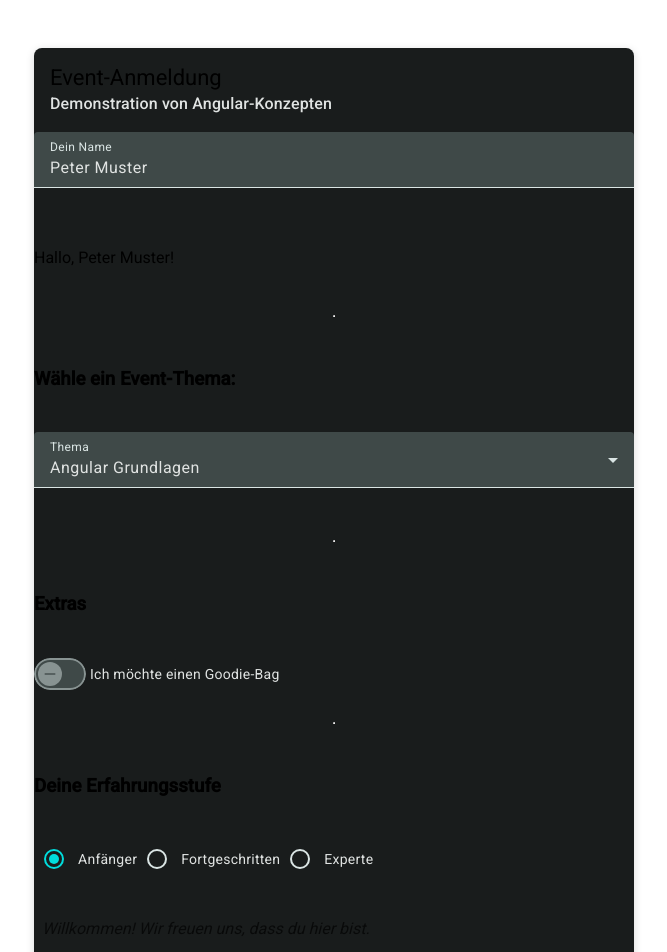
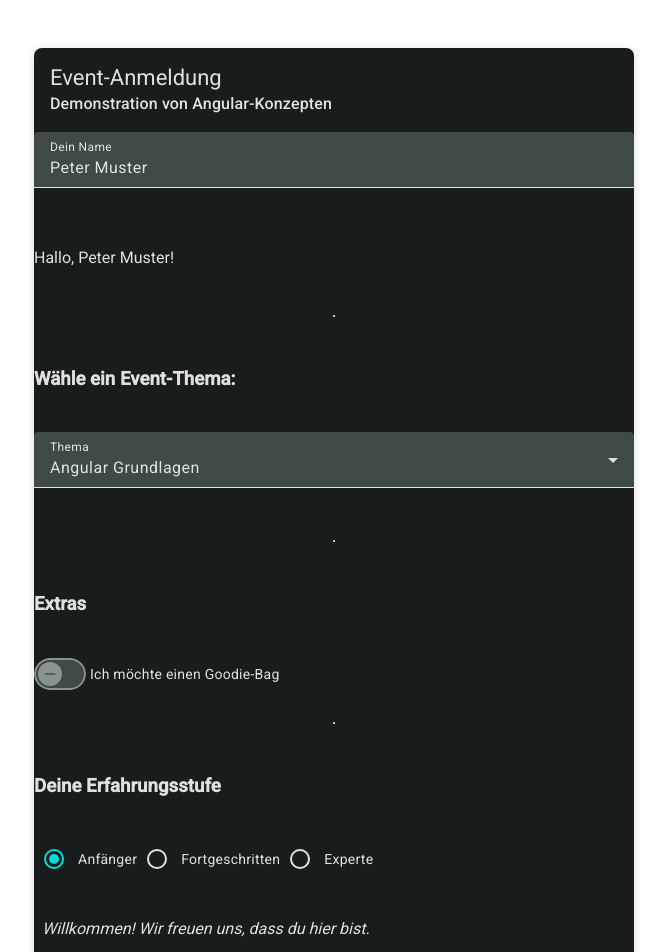
Before and after one commit to hftm-in2023/angular-blog-christian-fuerst, an Angular app: page / in a window 1280 px wide. Shown: the top 952 px of the page, without its empty margins (306-973 px from the left). Built offline with nearby package versions, Linux system fonts and the light colour scheme.

Commit message:
style(app): schriftfarbe anpassen

```diff
--- a/src/app/app.component.scss
+++ b/src/app/app.component.scss
@@ -1,6 +1,7 @@
 :host {
   display: block;
   padding: 1rem;
+  color: #e0e0e0;
 }
 
 /* Hauptkarte zentrieren und responsive Breite */
@@ -28,7 +29,6 @@ mat-form-field {
 .info-text {
   margin-left: 0.5rem;
   font-style: italic;
-  color: rgba(0, 0, 0, 0.65);
 }
 
 /* Footer-Bereich */
```
